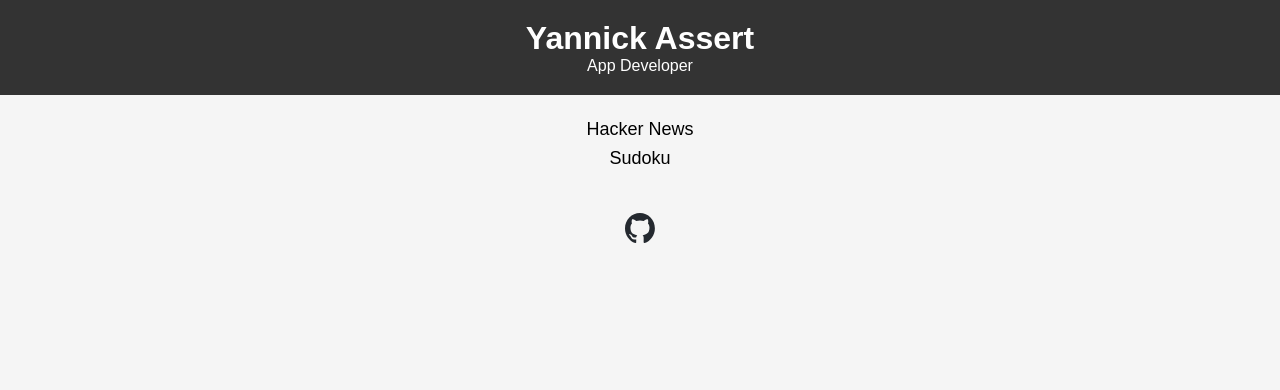
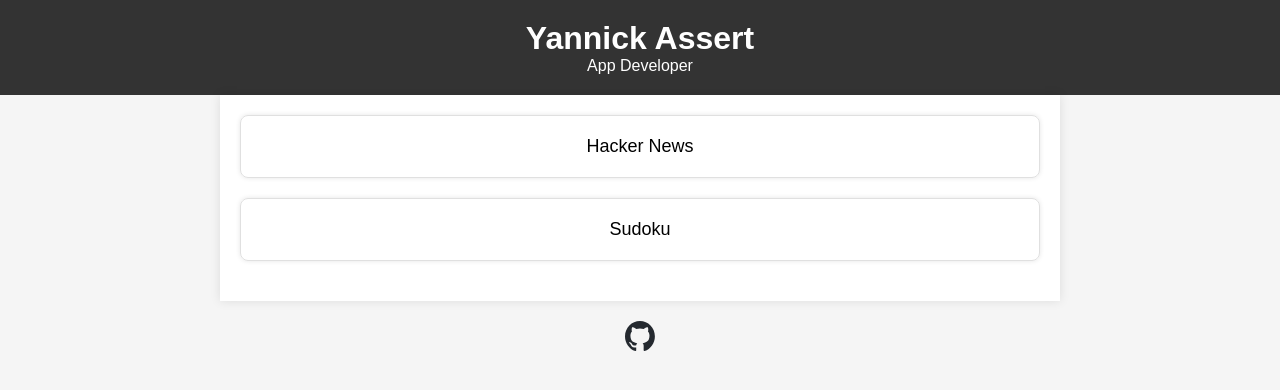
Before and after one commit to asserty308/asserty308.github.io, a plain HTML site: page index.html in a window 1280 px wide. Drawn offline with Linux system fonts and the light colour scheme.

Commit message:
updated main page

```diff
--- a/index.html
+++ b/index.html
@@ -11,8 +11,16 @@
         <p>App Developer</p>
     </header>
     <section class="projects">
-        <a href="/hacker_news/">Hacker News</a>
-        <a href="/sudoku/">Sudoku</a>
+        <div class="project">
+            <a href="/hacker_news/">
+                Hacker News
+            </a>
+        </div>
+        <div class="project">
+            <a href="/sudoku/">
+                Sudoku
+            </a>
+        </div>
     </section>
     <section class="contact">
         <a href="https://github.com/asserty308">
--- a/styles.css
+++ b/styles.css
@@ -19,14 +19,25 @@ header {
 .projects {
     text-align: center;
     padding: 20px;
+    max-width: 800px;
+    margin: 0 auto;
+    padding: 20px;
+    background-color: #fff;
+    box-shadow: 0px 0px 10px rgba(0, 0, 0, 0.1);
 }
 
-.projects a {
+.project {
+    margin-bottom: 20px;
+    padding: 20px;
+    border: 1px solid #e0e0e0;
+    border-radius: 8px;
+    box-shadow: 0px 0px 5px rgba(0, 0, 0, 0.1);
+}
+
+.project a {
     font-size: large;
     color: black;
     text-decoration: none;
-    display: block;
-    padding: 4px;
 }
 
 .contact {
```
